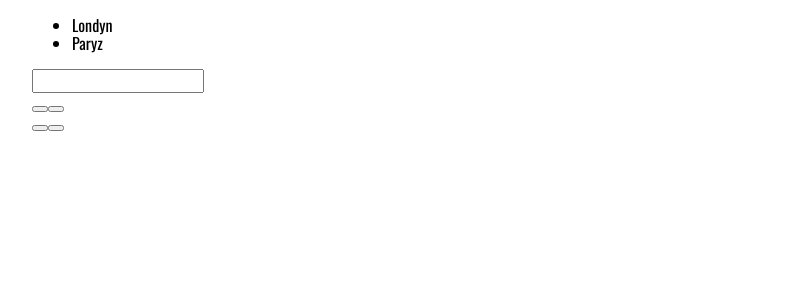
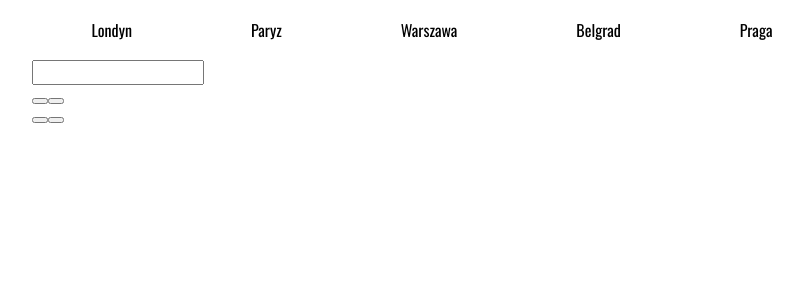
Before and after one commit to carterstorm/react-weather-app, a React (Create React App) app: page / in a window 1280 px wide. Shown: the top 300 px of the page, without its empty margins (208-1011 px from the left). Built offline with nearby package versions, Linux system fonts and the light colour scheme.

Commit message:
created Header component

```diff
--- a/src/App.js
+++ b/src/App.js
@@ -1,39 +1,11 @@
+import { Header } from "./MainWrapper/Header";
 import { MainWrapper } from "./MainWrapper/styled";
 
 function App() {
 	return (
 		<div className="App">
 			<MainWrapper>
-				<header className="finderSection">
-					<div className="userCities">
-						<ul className="citiesList">
-							<li className="citiesItem">
-								Londyn
-							</li>
-							<li className="citiesItem">
-								Paryz
-							</li>
-						</ul>
-					</div>
-					<div className="container">
-						<div className="locationOptions">
-							<input className="citySearch"></input>
-							<div className="buttons">
-								<button className="button"></button>
-								<button className="button"></button>
-							</div>
-						</div>
-						<div className="temperatureOptions">
-							<div className="buttons">
-								<button className="button"></button>
-								<button className="button"></button>
-							</div>
-						</div>
-					</div>
-					<div className="dateContainer">
-						<p className="date"></p>
-					</div>
-				</header>
+				<Header />
 			</MainWrapper>
 		</div>
 	);
--- /dev/null
+++ b/src/MainWrapper/Header/index.js
@@ -0,0 +1,43 @@
+import { CitiesItem, CitiesList, UserCities, Wrapper } from "./styled";
+
+export const Header = () => (
+    <Wrapper>
+        <UserCities>
+            <CitiesList>
+                <CitiesItem>
+                    Londyn
+                </CitiesItem>
+                <CitiesItem>
+                    Paryz
+                </CitiesItem>
+                <CitiesItem>
+                    Warszawa
+                </CitiesItem>
+                <CitiesItem>
+                    Belgrad
+                </CitiesItem>
+                <CitiesItem>
+                    Praga
+                </CitiesItem>
+            </CitiesList>
+        </UserCities>
+        <div className="container">
+            <div className="locationOptions">
+                <input className="citySearch"></input>
+                <div className="buttons">
+                    <button className="button"></button>
+                    <button className="button"></button>
+                </div>
+            </div>
+            <div className="temperatureOptions">
+                <div className="buttons">
+                    <button className="button"></button>
+                    <button className="button"></button>
+                </div>
+            </div>
+        </div>
+        <div className="dateContainer">
+            <p className="date"></p>
+        </div>
+    </Wrapper>
+);
--- /dev/null
+++ b/src/MainWrapper/Header/styled.js
@@ -0,0 +1,20 @@
+import styled from "styled-components";
+
+export const Wrapper = styled.header`
+
+`;
+
+export const UserCities = styled.div`
+
+`;
+
+export const CitiesList = styled.ul`
+    display: flex;
+    justify-content: space-around;
+    list-style: none;
+    padding: 0;
+`;
+
+export const CitiesItem = styled.li`
+    padding: 5px 10px;
+`;
```
